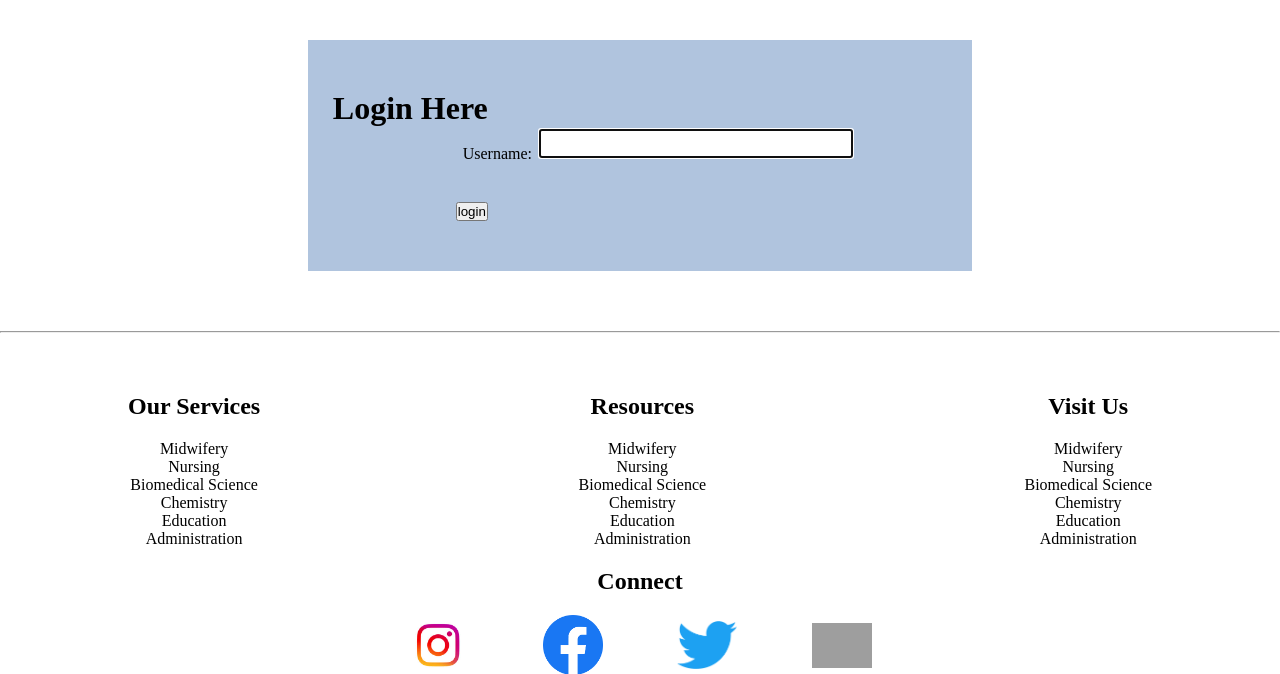
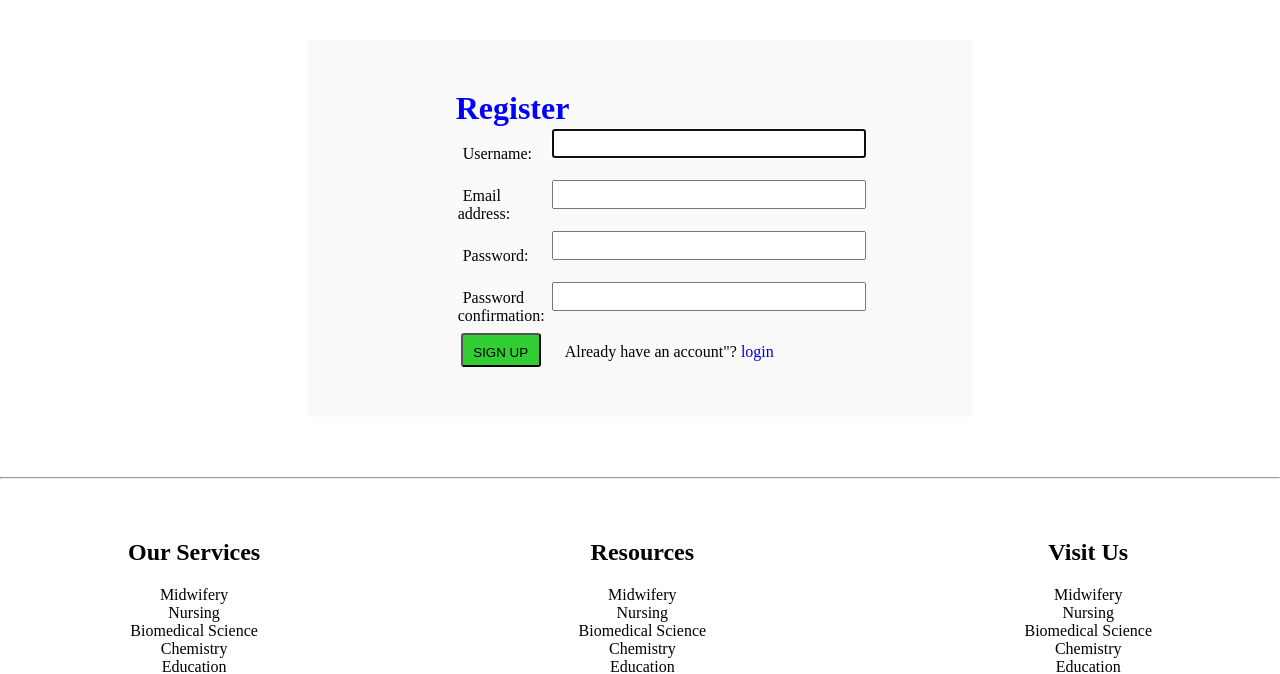
Before and after one commit to Mundia-Pizo/SchoolManagement, a Django app: template users/templates/users/register.html in a window 1280 px wide. Shown: the part 100-774 px from the top of the page. Run offline with Django 3.2, Linux system fonts and the light colour scheme; the template is opened without the code that fills it: values that come from a table or form of the project are taken from there, others are empty; grey boxes are pictures that could not be loaded.

Commit message:
User registration fixed

```diff
--- a/SchoolManagement/urls.py
+++ b/SchoolManagement/urls.py
@@ -6,8 +6,9 @@ from django.conf.urls.static import static
 from django.conf import settings
 
 urlpatterns = [
-    path('admin/', admin.site.urls),
+    path('admin', admin.site.urls),
     path('', include('core.urls')),
+    path('', include('users.urls')),
     path('login/', auth_views.LoginView.as_view(template_name='users/login.html'), name='login'),
     path('logout/', auth_views.LogoutView.as_view(template_name='users/logout.html'), name='logout')
 ]
--- a/core/static/css/main.css
+++ b/core/static/css/main.css
@@ -105,7 +105,7 @@ footer ul li, .footer-content h2{
     margin: auto;
     margin-top: 40px;
     margin-bottom: 60px;
-    background-color: lightsteelblue;
+    background-color: #fafafa;
     padding: 50px 25px 50px 25px;
 
 }
--- a/core/templates/core/nav.html
+++ b/core/templates/core/nav.html
@@ -7,7 +7,7 @@
             <ul>
                 <a href="{% url 'home'%}"><li>Home</li></a>
                 <a href="http://"><li>Learn</li></a>
-                <a href="http://"><li>Sign up </li></a>
+                <a href="{%url 'register'%}"><li>Sign up </li></a>
                 <a href="{%url 'login'%}"> <li>Sign in </li></a>
 
             </ul>
--- a/users/templates/users/login.html
+++ b/users/templates/users/login.html
@@ -30,7 +30,7 @@
                     <td>{{ form.password }}</td>
                 </tr>
             </table>
-            <button type="submit">login</button> <span>Don't have an account"? <a href="{%url 'login'%}">Sign up</a> </span>
+            <button type="submit">login</button> <span>Don't have an account"? <a href="{%url 'register'%}">Sign up</a> </span>
             <input type="hidden" name="next" value="{{ next }}">
         </form>
 
--- a/users/templates/users/register.html
+++ b/users/templates/users/register.html
@@ -1,8 +1,10 @@
+
 {% extends "core/layout.html" %}
 {% block content %}
 <div class="container">
     <div class="login-content-section">
-        <h1>Login Here</h1>
+        <div class="login-content">
+                <h1 class="form-legend">Register</h1>
                 {% if form.errors %}
                 <p class="error">Your username and password didn't match. Please try again.</p>
                 {% endif %}
@@ -15,8 +17,8 @@
                     <p>Please login to see this page.</p>
                     {% endif %}
                 {% endif %}
-
-    <form method="post" action="{% url 'login' %}">
+        </div>
+        <form method="post" action="{% url 'register' %}">
             {% csrf_token %}
             <table>
                 <tr>
@@ -24,12 +26,19 @@
                     <td>{{ form.username }}</td>
                 </tr>
                 <tr>
-            <td>{{ form.password.label_tag }}</td>
-            <td>{{ form.password }}</td>
+                    <td>{{ form.email.label_tag }}</td>
+                    <td>{{ form.email }}</td>
+                </tr>
+                <tr>
+                    <td>{{ form.password1.label_tag }}</td>
+                    <td>{{ form.password1 }}</td>
+                </tr>
+                <tr>
+                    <td>{{ form.password2.label_tag }}</td>
+                    <td>{{ form.password2 }}</td>
                 </tr>
             </table>
-
-    <input type="submit" value="login">
+            <button type="submit">Sign up</button> <span>Already have an account"? <a href="{%url 'login'%}">login</a> </span>
             <input type="hidden" name="next" value="{{ next }}">
         </form>
 
--- /dev/null
+++ b/users/urls.py
@@ -0,0 +1,6 @@
+from django.urls import path
+from .views import RegistrationView
+
+urlpatterns=[
+    path('register/', RegistrationView.as_view(), name='register')
+]
```
Also changed, not shown: db.sqlite3. Lines whose indentation alone changed are shown as unchanged.
